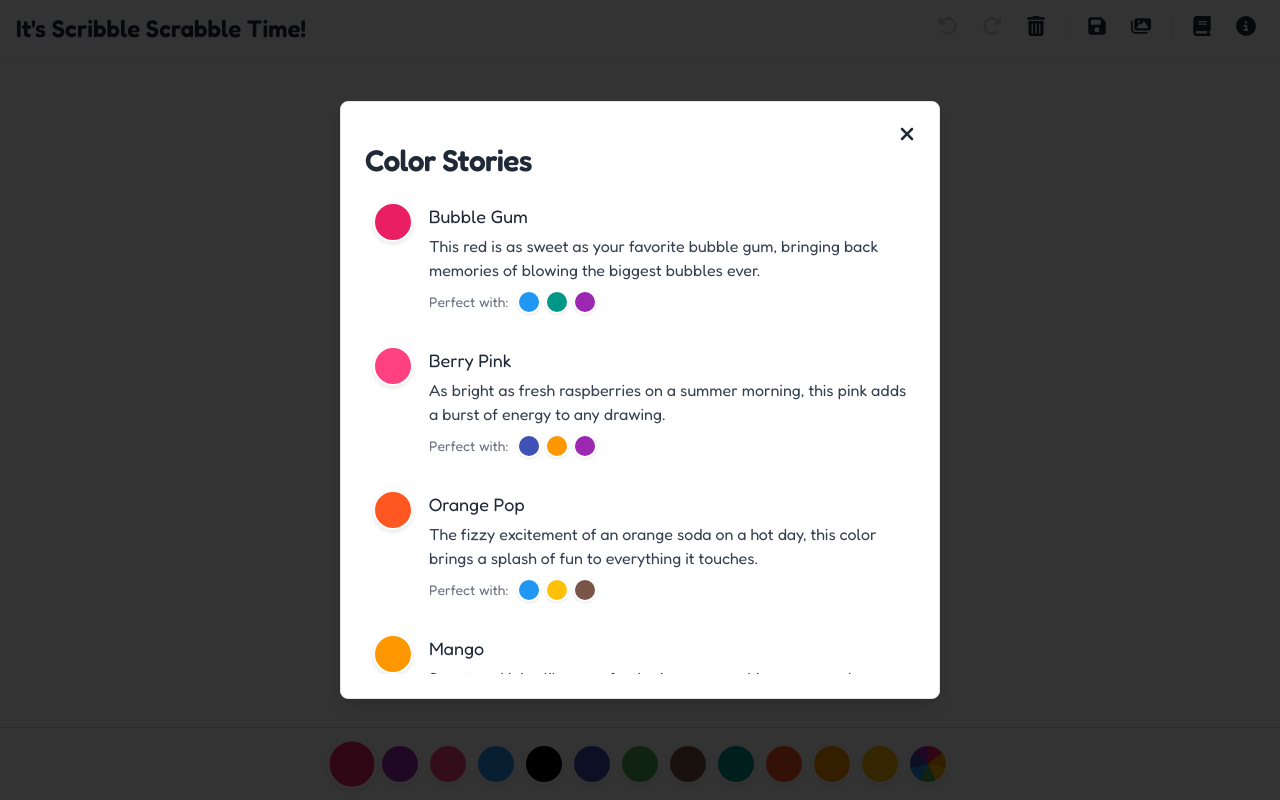
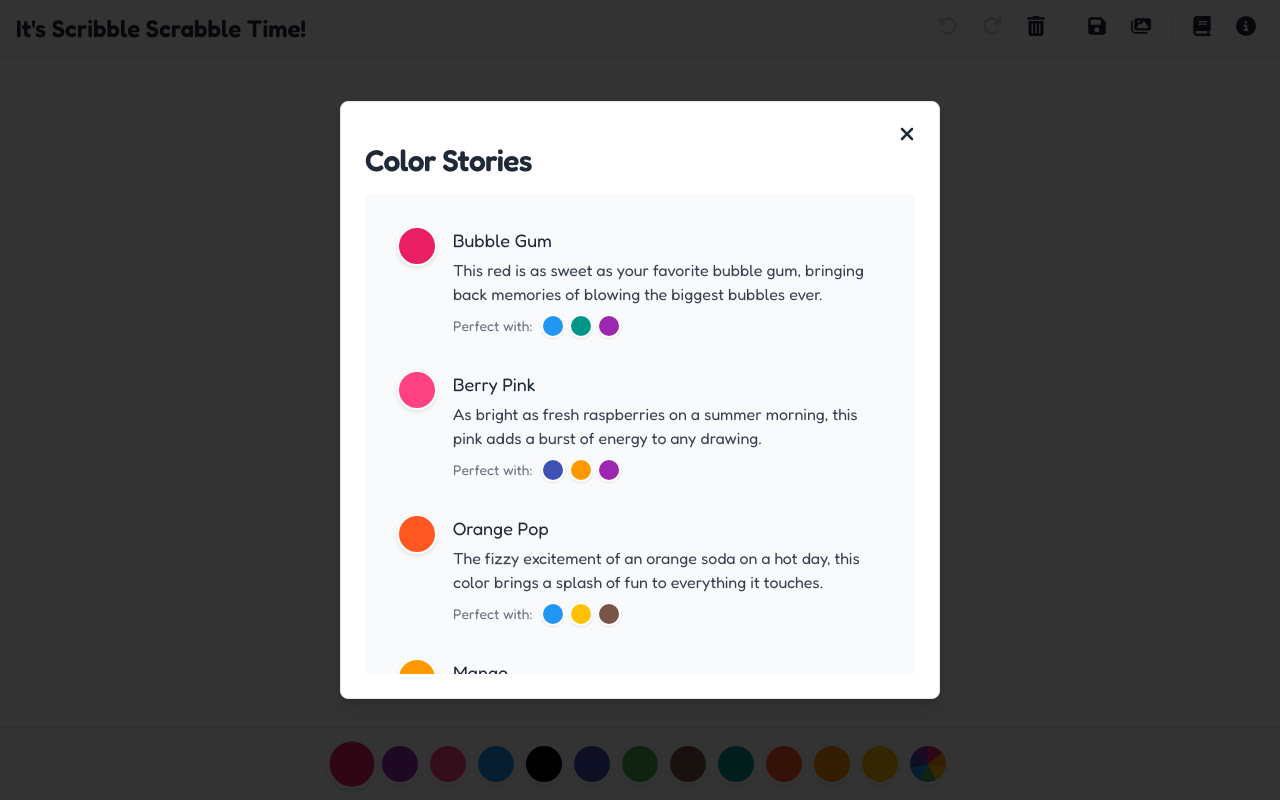
Before and after one commit to chamarapaul/scribble-scrabble, a Next.js app: page / in a window 1280 px wide. Both pictures are taken after a click on the button 1202 px from the left and 28 px from the top of the page. Built offline with nearby package versions, Linux system fonts and the light colour scheme.

Commit message:
Preventing unintended text selection during drawing

```diff
--- a/src/app/globals.css
+++ b/src/app/globals.css
@@ -77,3 +77,19 @@ body {
     font-family: var(--font-fredoka);
   }
 }
+
+/* Prevent text selection utility class */
+.no-select {
+  user-select: none;
+  -webkit-user-select: none;
+  -moz-user-select: none;
+  -ms-user-select: none;
+}
+
+/* For specific elements that shouldn't be selectable when dragging */
+.drawing-ui {
+  user-select: none;
+  -webkit-user-select: none;
+  -moz-user-select: none;
+  -ms-user-select: none;
+}
--- a/src/app/page.tsx
+++ b/src/app/page.tsx
@@ -3,7 +3,7 @@ import ScribbleScrabble from "@/components/ScribbleScrabble";
 
 export default function Home() {
   return (
-    <main className="h-screen w-screen overflow-hidden">
+    <main className="h-screen w-screen overflow-hidden no-select">
       <ScribbleScrabble />
     </main>
   );
--- a/src/components/ScribbleScrabble/Canvas.tsx
+++ b/src/components/ScribbleScrabble/Canvas.tsx
@@ -107,6 +107,9 @@ export const Canvas = ({
     const canvas = canvasRef.current;
     if (!canvas) return;
 
+    // Prevent default to avoid selection issues
+    e.preventDefault();
+
     const rect = canvas.getBoundingClientRect();
     const point = getPointFromEvent(e, rect);
 
@@ -120,6 +123,9 @@ export const Canvas = ({
 
   const draw = (e: React.MouseEvent | React.TouchEvent) => {
     if (!isDrawing.current) return;
+
+    // Prevent default to avoid selection issues
+    e.preventDefault();
 
     const canvas = canvasRef.current;
     if (!canvas) return;
@@ -145,7 +151,12 @@ export const Canvas = ({
     }
   };
 
-  const stopDrawing = () => {
+  const stopDrawing = (e: React.MouseEvent | React.TouchEvent) => {
+    // Prevent default to avoid selection issues
+    if (e.type !== 'mouseout') {
+      e.preventDefault();
+    }
+
     if (isDrawing.current && currentPath.current.length > 0) {
       onDraw(currentPath.current);
     }
@@ -154,7 +165,7 @@ export const Canvas = ({
   };
 
   return (
-    <div className="flex-grow relative">
+    <div className="flex-grow relative drawing-ui no-select">
       <canvas
         ref={canvasRef}
         className="absolute inset-0 touch-none"
--- a/src/components/ScribbleScrabble/ColorPalette.tsx
+++ b/src/components/ScribbleScrabble/ColorPalette.tsx
@@ -1,4 +1,4 @@
-// src/components/ColorPalette.tsx
+// src/components/ScribbleScrabble/ColorPalette.tsx
 'use client';
 
 import { useState, useEffect } from 'react';
@@ -36,7 +36,7 @@ export const ColorPalette = ({
   }, [onColorSelect]); // Add onColorSelect to dependencies
 
   return (
-    <div className="bg-white border-t p-4">
+    <div className="bg-white border-t p-4 drawing-ui no-select">
       <div className="flex flex-wrap justify-center gap-2">
         {randomizedColors.map(({ color, name }) => (
           <button
--- a/src/components/ScribbleScrabble/Header.tsx
+++ b/src/components/ScribbleScrabble/Header.tsx
@@ -36,7 +36,7 @@ interface ActionButtonProps {
 
 const ActionButton = ({ onClick, disabled, title, icon, isLink, href }: ActionButtonProps) => {
   const iconClass = "w-5 h-5";
-  const buttonClass = "p-2 rounded-lg transition-colors";
+  const buttonClass = "p-2 rounded-lg transition-colors no-select";
   const activeButtonClass = "text-gray-800 hover:bg-gray-100 active:bg-gray-200";
   const disabledButtonClass = "text-gray-300 cursor-not-allowed";
   const className = `${buttonClass} ${disabled ? disabledButtonClass : activeButtonClass}`;
@@ -106,7 +106,7 @@ export const Header = ({
   );
 
   return (
-    <div className="bg-white border-b">
+    <div className="bg-white border-b drawing-ui no-select">
       {/* Mobile Layout */}
       <div className="md:hidden">
         <div className="px-4 py-2">
--- a/src/components/ScribbleScrabble/index.tsx
+++ b/src/components/ScribbleScrabble/index.tsx
@@ -124,7 +124,7 @@ const ScribbleScrabble = () => {
   };
 
   return (
-    <div className="fixed inset-0 flex flex-col bg-white">
+    <div className="fixed inset-0 flex flex-col bg-white drawing-ui no-select">
       <Header
         onUndo={handleUndo}
         onRedo={handleRedo}
--- a/src/components/dialogs/Drawing/ColorDialog.tsx
+++ b/src/components/dialogs/Drawing/ColorDialog.tsx
@@ -20,6 +20,7 @@ export const ColorDialog = ({ open, onOpenChange, onColorSelect, onRainbowToggle
             title="Color Stories"
         >
             <div className="overflow-y-auto max-h-[60vh]">
+                <div className="bg-gray-50 p-6 rounded-lg mb-6">
                     <div className="space-y-4">
                         {COLOR_STORIES.map((colorStory) => (
                             <div
@@ -82,7 +83,7 @@ export const ColorDialog = ({ open, onOpenChange, onColorSelect, onRainbowToggle
                         ))}
 
                         {/* Rainbow Mode Special Feature */}
-                    <div className="flex items-start gap-4 md:p-4 p-2 rounded-lg transition-colors">
+                        <div className="flex items-start gap-4 p-2 rounded-lg transition-colors">
                             <button
                                 onClick={() => {
                                     onRainbowToggle?.();
@@ -108,6 +109,7 @@ export const ColorDialog = ({ open, onOpenChange, onColorSelect, onRainbowToggle
                         </div>
                     </div>
                 </div>
+            </div>
         </BaseDialog>
     );
 };
--- a/src/components/dialogs/Drawing/InstallInstructions.tsx
+++ b/src/components/dialogs/Drawing/InstallInstructions.tsx
@@ -44,7 +44,7 @@ export const InstallInstructions = () => {
       <FontAwesomeIcon
           icon={faMobileScreen}
           className="w-5 h-5"
-          style={{ color: 'rgb(75, 85, 99, 0.9)' }}
+          style={{ color: 'text-gray-800' }}
         />
         To Install on your Device:
       </h3>
```
Lines whose indentation alone changed are shown as unchanged.
